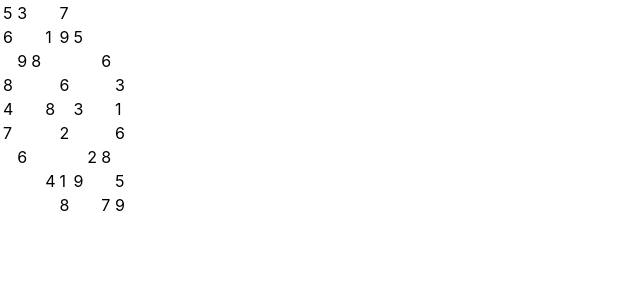
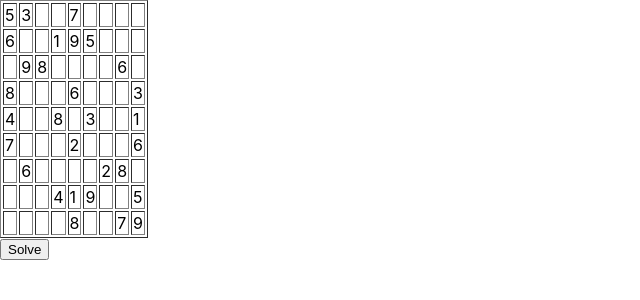
Before and after one commit to wilmol/sudoku-solver-react.js, a React (Create React App) app: page / in a window 1280 px wide. Shown: the top 300 px of the page, without its empty margins (0-640 px from the left). Built offline with nearby package versions, Linux system fonts and the light colour scheme.

Commit message:
Add board border and solve button

```diff
--- a/src/App.js
+++ b/src/App.js
@@ -22,7 +22,8 @@ class App extends Component {
   render() {
     const board = this.state.board;
     return (
-      <table>
+      <div>
+        <table border="1">
           <tbody>
             {board.map((row, i) => {
               return (
@@ -35,7 +36,13 @@ class App extends Component {
             })}
           </tbody>
         </table>
+        <button onClick={() => this.solve()}>Solve</button>
+      </div>
     );
+  }
+
+  solve() {
+    console.log('Solving...');
   }
 }
 
```
Lines whose indentation alone changed are shown as unchanged.
